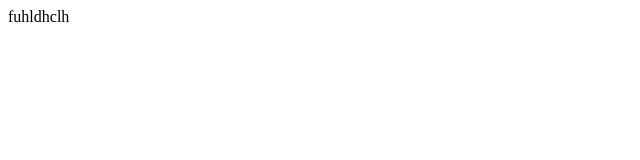
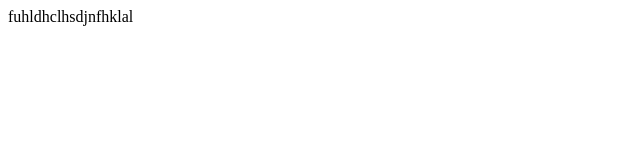
Before and after one commit to SoejeongWoo/pp_final, a plain HTML site: page index.html in a window 1280 px wide. Shown: the full height of the page, 0-640 px from the left. Drawn offline with Linux system fonts and the light colour scheme.

Commit message:
afljahfjal

```diff
--- a/index.html
+++ b/index.html
@@ -6,6 +6,6 @@
     <title>Document</title>
 </head>
 <body>
-    fuhldhclh
+    fuhldhclhsdjnfhklal
 </body>
 </html>
```
